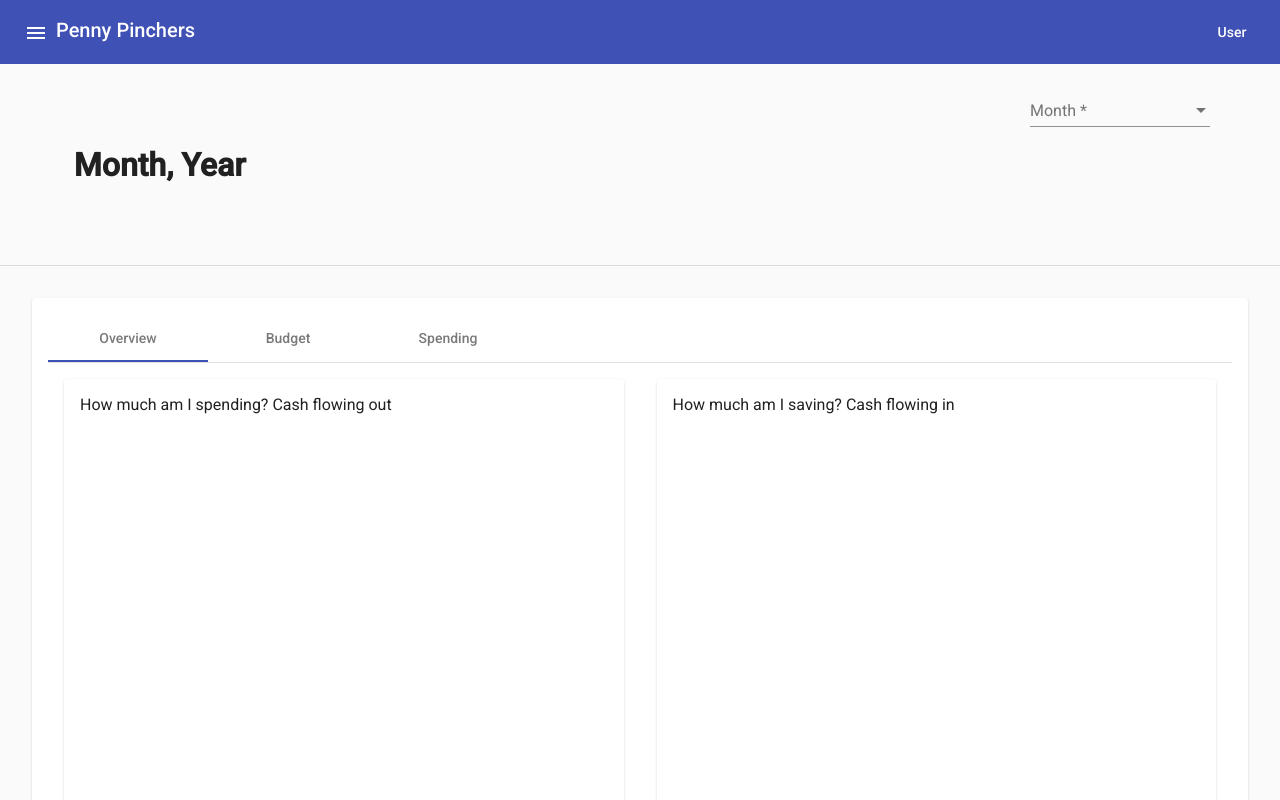
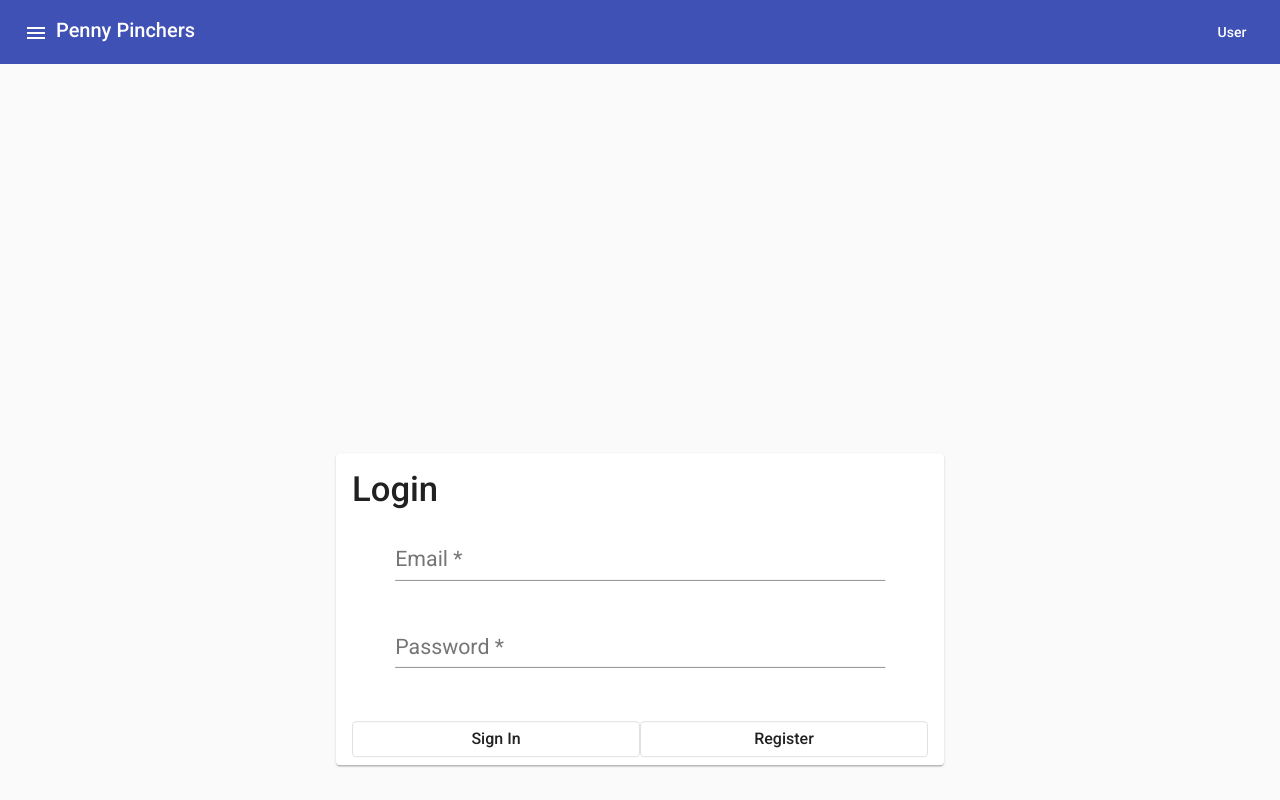
Before and after one commit to anngo14/PennyPinchers, an Angular app: page /login in a window 1280 px wide. Before the commit this address led to /. Built offline with nearby package versions, Linux system fonts and the light colour scheme.

Commit message:
added inital routing

```diff
--- a/src/app/app-routing.module.ts
+++ b/src/app/app-routing.module.ts
@@ -1,8 +1,16 @@
 import { NgModule } from '@angular/core';
 import { Routes, RouterModule } from '@angular/router';
+import { LoginComponent } from './login/login.component';
+import { RegisterComponent } from './register/register.component';
+import { HomeComponent } from './home/home.component';
 
 
-const routes: Routes = [];
+const routes: Routes = [
+  { path: '', redirectTo: '/login', pathMatch: 'full'},
+  { path: 'login', component: LoginComponent},
+  { path: 'register', component: RegisterComponent},
+  { path: 'home', component: HomeComponent}
+];
 
 @NgModule({
   imports: [RouterModule.forRoot(routes)],
--- a/src/app/app.component.html
+++ b/src/app/app.component.html
@@ -12,7 +12,7 @@
 </mat-toolbar>
 <mat-menu #menu='matMenu'>
   <button mat-menu-item (click)='sidenav.toggle()'>DashBoard</button>
-  <button mat-menu-item>Logout</button>
+  <button mat-menu-item (click)='redirectToLogin()'>Logout</button>
 </mat-menu>
 <mat-sidenav-container class="container">
   <mat-sidenav #sidenav mode='over'>
@@ -31,6 +31,5 @@
   </mat-sidenav>
   <mat-sidenav-content>
     <router-outlet></router-outlet>
-    <app-home></app-home>
   </mat-sidenav-content>
 </mat-sidenav-container>
--- a/src/app/app.component.ts
+++ b/src/app/app.component.ts
@@ -1,4 +1,5 @@
 import { Component } from '@angular/core';
+import { Router } from '@angular/router';
 
 @Component({
   selector: 'app-root',
@@ -7,4 +8,10 @@ import { Component } from '@angular/core';
 })
 export class AppComponent {
   title = 'PennyPinchers';
+
+  constructor(private r: Router){}
+
+  redirectToLogin(){
+    this.r.navigate(['/login']);
+  }
 }
--- a/src/app/login/login.component.html
+++ b/src/app/login/login.component.html
@@ -13,7 +13,7 @@
         </form>
     </mat-card-content>
     <mat-card-actions class="loginButtons">
-        <button mat-stroked-button>Sign In</button>
-        <button mat-stroked-button>Register</button>
+        <button mat-stroked-button (click)="redirectToHome()">Sign In</button>
+        <button mat-stroked-button (click)="redirectToRegister()">Register</button>
     </mat-card-actions>
 </mat-card>
--- a/src/app/login/login.component.ts
+++ b/src/app/login/login.component.ts
@@ -1,4 +1,5 @@
 import { Component, OnInit } from '@angular/core';
+import { Router } from '@angular/router';
 
 @Component({
   selector: 'app-login',
@@ -7,9 +8,15 @@ import { Component, OnInit } from '@angular/core';
 })
 export class LoginComponent implements OnInit {
 
-  constructor() { }
+  constructor(private r: Router) { }
 
   ngOnInit() {
   }
 
+  redirectToHome(){
+    this.r.navigate(['/home']);
+  }
+  redirectToRegister(){
+    this.r.navigate(['/register']);
+  }
 }
```
